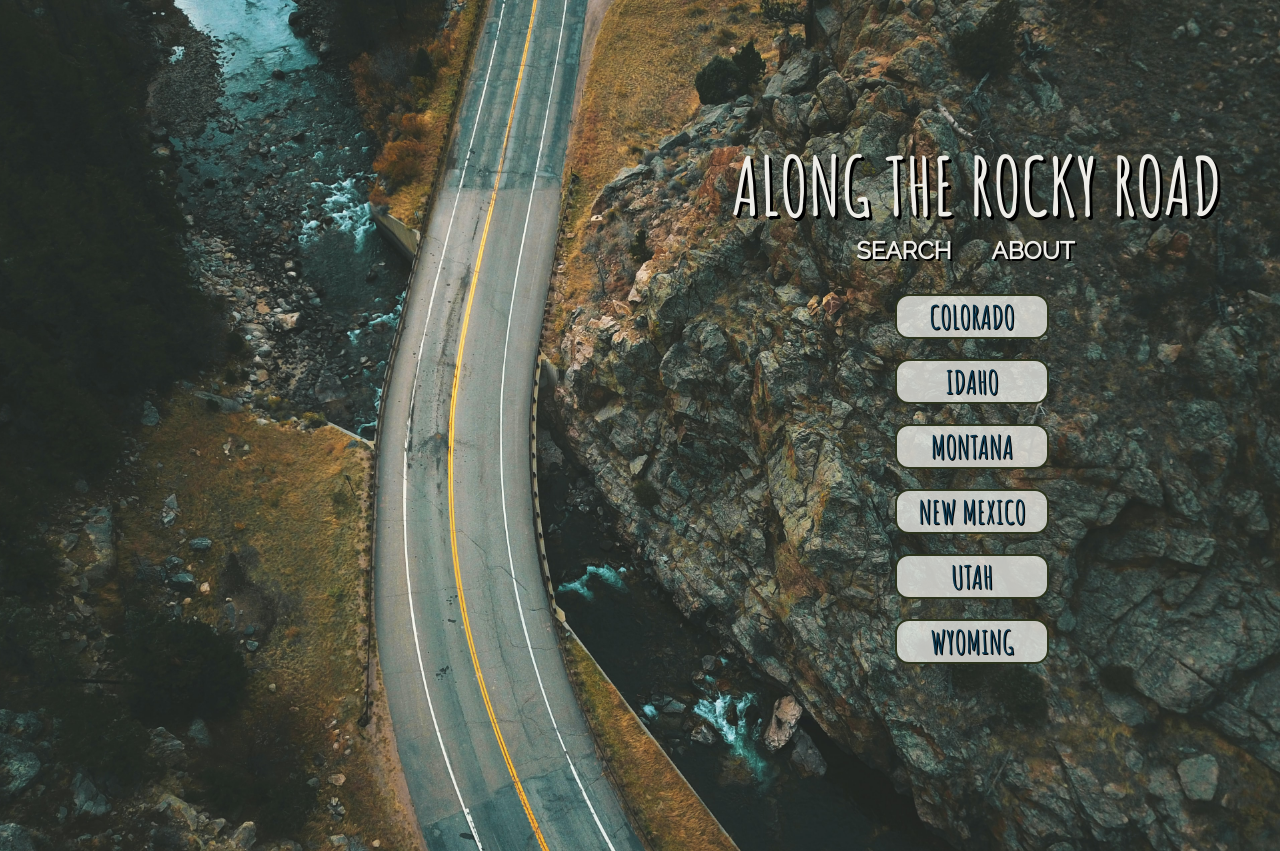
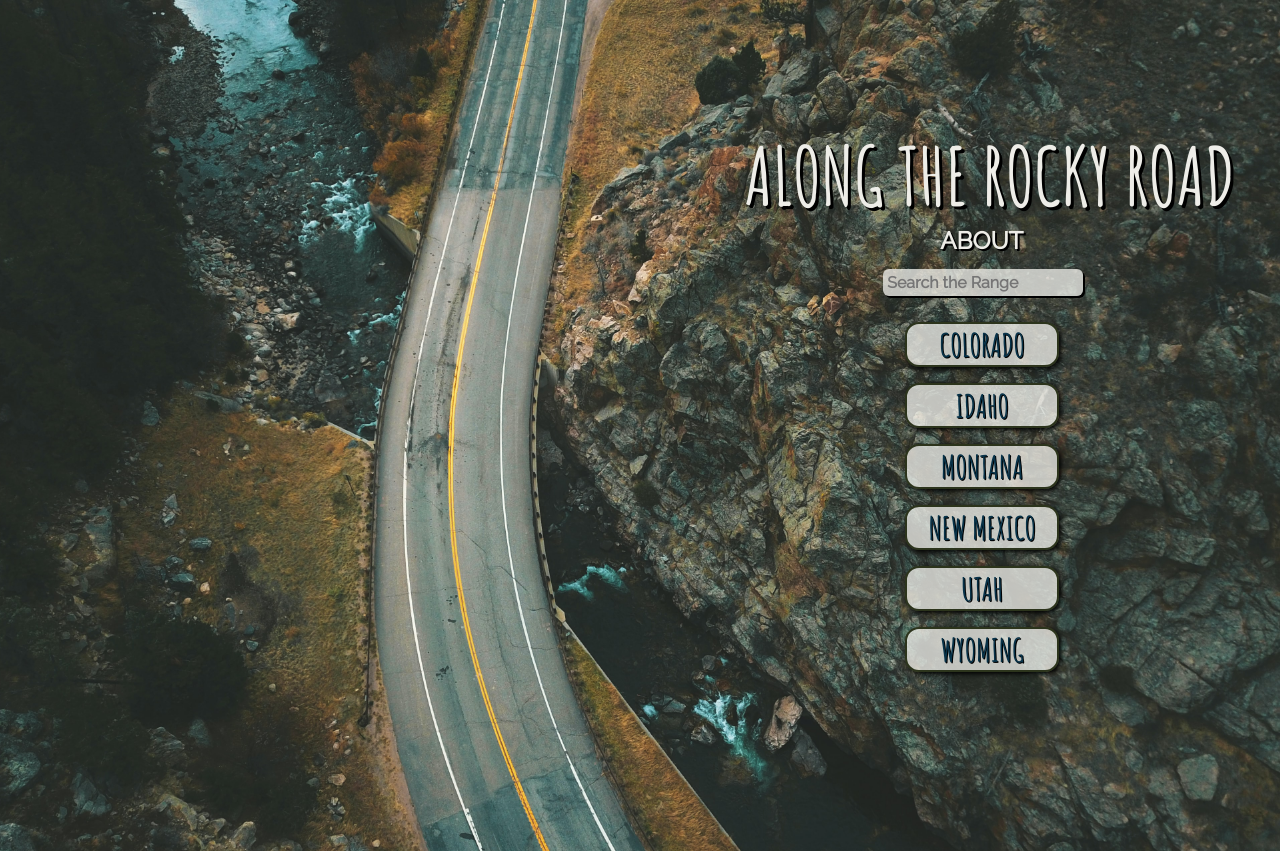
Before and after one commit to leighlars/rocky-road, a React (Create React App) app: page /home in a window 1280 px wide. Built offline with nearby package versions, Linux system fonts and the light colour scheme; a web font is replaced by a local one.

Commit message:
Add styling to Search form

```diff
--- a/src/App/App.js
+++ b/src/App/App.js
@@ -17,6 +17,9 @@ class App extends Component {
     };
   }
 
+  search = (query) => {
+    console.log('hi')
+  }
 
   render() {
   return (
@@ -31,7 +34,7 @@ class App extends Component {
         {<Route
         exact path="/home"
         render={() => {
-          return <Home />
+          return <Home  search={this.search}/>
         }}
       />}
      <Route
--- a/src/Home/Home.js
+++ b/src/Home/Home.js
@@ -1,18 +1,20 @@
 import React from 'react'
 import './Home.scss'
 import Header from '../Header/Header'
+import Search from '../Search/Search'
 import {Link} from 'react-router-dom'
 
-const Home = () => {
+const Home = ({search}) => {
 
   const states = ['Colorado', 'Idaho', 'Montana', 'New Mexico', 'Utah', 'Wyoming']
   const jsxStates = states.map(state => {
-    return <Link className="state-text" to={`/results/${state}`}><h2>{state}</h2></Link>
+    return <Link className="state-text" to={`/results/${state}`}>{state}</Link>
   })
 
   return (
    <section className="home">
     <Header />
+    <Search search={search} />
     <section className="state-box">
       {jsxStates}
     </section>
--- a/src/Home/Home.scss
+++ b/src/Home/Home.scss
@@ -1,4 +1,4 @@
-@import '../styles/variables';
+@import '../styles/variables.scss';
 
 .home {
   @include columnDisplay();
@@ -15,7 +15,6 @@
     @include columnDisplay();
     align-items: flex-end;
     justify-content: center;
-    padding: 2%;
     margin-top: 0;
     margin-right: 2em;
     width: 100%;
@@ -27,7 +26,7 @@
     nav {
       padding: 0;
       margin: 0;
-      margin-right: 8em;
+      margin-right: 12em;
     }
     .nav-btns {
       color: $alabaster;
@@ -35,26 +34,23 @@
       text-shadow: 2px 2px black;
     }
   }
-  .home-link, .searchlink {
+  .home-link, .search-link {
     display: none;
   }
 
   .state-box {
     @include columnDisplay();
     justify-content: space-between;
-    margin-top: 1em;
     margin-right: 13em;
+    height: 350px;
     .state-text {
         background: rgba(238, 237, 232, 0.78);
         border: 2px solid $pineGreen;
         border-radius: 14px;
-        justify-content: center;
-        margin: 10px;
+        box-shadow: 2px 2px 5px black;
         width: 150px;
         text-decoration: none;
-        h2 {
-          @include headerFont(2em);
-        }
+        @include headerFont(2em);
       }
     }
 
--- a/src/Search/Search.css
+++ /dev/null
@@ -1 +0,0 @@
-@import '../styles/_variables.scss'
--- a/src/Search/Search.js
+++ b/src/Search/Search.js
@@ -1,5 +1,5 @@
 import React, {Component} from 'react'
-import './Search.css'
+import './Search.scss'
 
 class Search extends Component {
   constructor(props) {
@@ -10,7 +10,7 @@ class Search extends Component {
   }
 
   handleChange = (e) => {
-    this.setState({ searchQuery: e.target.value });
+    this.setState({ query: e.target.value });
   }
 
   render() {
@@ -21,14 +21,12 @@ class Search extends Component {
           placeholder='Search the Range'
           aria-label='search-input'
           type='text'
+          onChange={this.handleChange}
           value={this.state.query}
-          onChange={this.handleChange}
        />
       </form>
     )
   }
-
-
 }
 
 export default Search
--- /dev/null
+++ b/src/Search/Search.scss
@@ -0,0 +1,21 @@
+@import '../styles/variables';
+
+form {
+  @include rowDisplay();
+  align-items: flex-end;
+  margin-top: 1.5em;
+  margin-right: 11.5em;
+  input {
+    background: rgba(238, 237, 232, 0.78);
+    border-radius: 6px;
+    border: none;
+    box-shadow: 2px 2px black;
+    @include textFont(1em);
+    color: black;
+    font-weight: bold;
+    padding: 2%;
+    width: 200px;
+
+  }
+
+}
```
